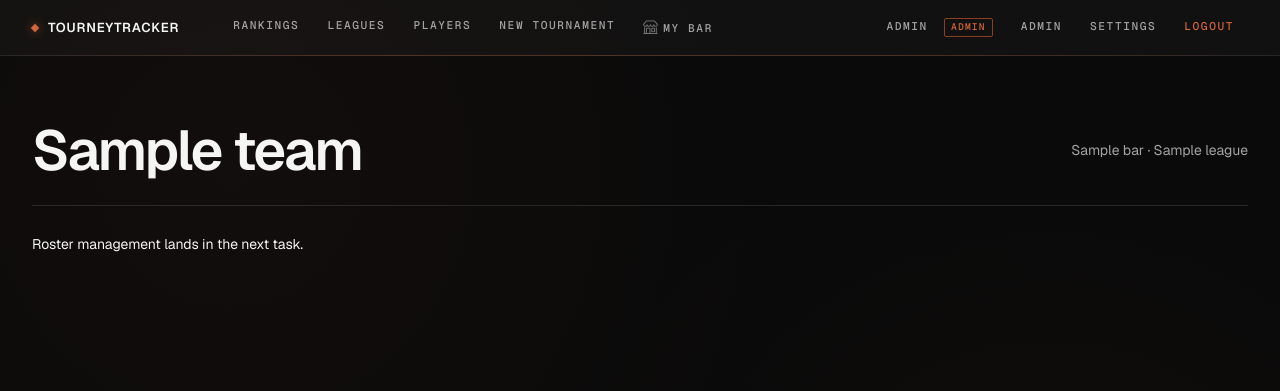
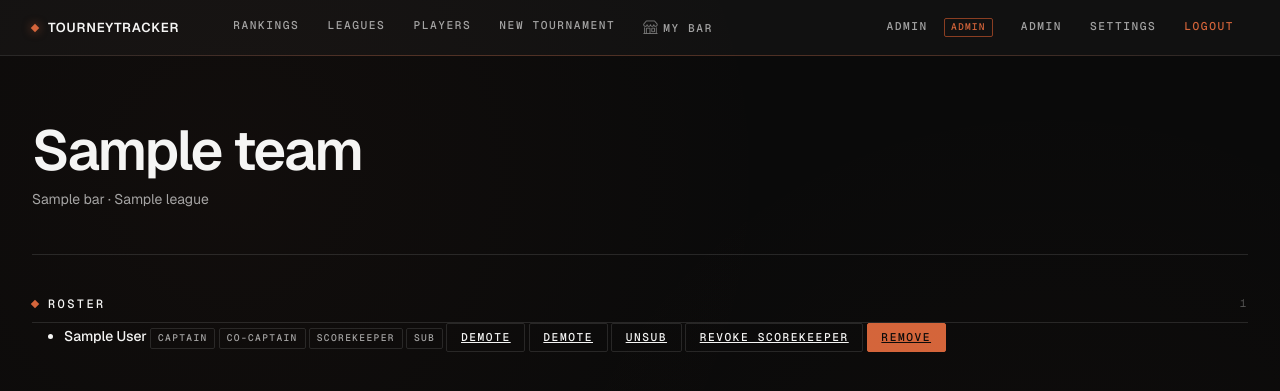
Before and after one commit to metachungoid/tourneytracker, a Flask app: page /team/1 in a window 1280 px wide. Shown: the top 391 px of the page. Run offline with Flask 3, Linux system fonts and the light colour scheme; a user stored in the database is signed in; tables that the repository leaves empty hold one stand-in row (values such as "Sample post").

Commit message:
teams: render roster and add stubs for role routes
Co-Authored-By: Claude Sonnet 4.6 <noreply@anthropic.com>

```diff
--- a/routes/teams.py
+++ b/routes/teams.py
@@ -33,10 +33,25 @@ def new_team(bid):
 @bp.route('/team/<int:tid>')
 @login_required
 def team_dashboard(tid):
+    from models import PlayerProfile, TeamMembership
     team = Team.query.get_or_404(tid)
     if not (team.can_manage_roster(current_user) or team.is_member(current_user)):
         abort(403)
-    return render_template('team_dashboard.html', team=team)
+    roster = TeamMembership.query.filter_by(team_id=tid).all()
+    rostered_profile_ids = [m.profile_id for m in roster]
+    if rostered_profile_ids:
+        invitable = PlayerProfile.query.filter(
+            PlayerProfile.league_id == team.league_id,
+            ~PlayerProfile.id.in_(rostered_profile_ids),
+        ).order_by(PlayerProfile.first_name, PlayerProfile.last_name).all()
+    else:
+        invitable = PlayerProfile.query.filter_by(league_id=team.league_id).order_by(
+            PlayerProfile.first_name, PlayerProfile.last_name
+        ).all()
+    return render_template('team_dashboard.html', team=team,
+                           roster=roster, invitable=invitable,
+                           can_manage=team.can_manage_roster(current_user),
+                           can_assign_sk=team.can_assign_scorekeeper(current_user))
 
 
 @bp.route('/team/<int:tid>/roster/add', methods=['POST'])
@@ -77,3 +92,15 @@ def roster_remove(tid, mid):
     db.session.commit()
     flash('Removed from roster.', 'info')
     return redirect(url_for('teams.team_dashboard', tid=tid))
+
+
+@bp.route('/team/<int:tid>/roster/<int:mid>/role', methods=['POST'])
+@login_required
+def roster_role(tid, mid):
+    abort(404)
+
+
+@bp.route('/team/<int:tid>/roster/<int:mid>/scorekeeper', methods=['POST'])
+@login_required
+def roster_scorekeeper(tid, mid):
+    abort(404)
--- a/templates/team_dashboard.html
+++ b/templates/team_dashboard.html
@@ -2,8 +2,60 @@
 {% block title %}{{ team.name }} — TourneyTracker{% endblock %}
 {% block content %}
 <header class="page-hero">
-  <h1 class="page-hero__title">{{ team.name }}</h1>
-  <p class="page-hero__sub">{{ team.bar.name }} · {{ team.league.name }}</p>
+  <div>
+    <h1 class="page-hero__title">{{ team.name }}</h1>
+    <p class="page-hero__sub">{{ team.bar.name }} · {{ team.league.name }}</p>
+  </div>
 </header>
-<p class="muted">Roster management lands in the next task.</p>
+
+<section class="admin-block">
+  <div class="section-head">
+    <h2 class="section-head__title">Roster</h2>
+    <span class="section-head__count">{{ roster|length }}</span>
+  </div>
+  {% if roster %}
+    <ul class="sponsors-list">
+      {% for m in roster %}
+        <li>
+          <strong>{{ m.profile.full_name }}</strong>
+          {% if m.is_captain %}<span class="badge">Captain</span>{% endif %}
+          {% if m.is_co_captain %}<span class="badge">Co-Captain</span>{% endif %}
+          {% if m.is_scorekeeper %}<span class="badge">Scorekeeper</span>{% endif %}
+          {% if m.is_sub %}<span class="badge muted">Sub</span>{% endif %}
+          {% if can_manage %}
+            <form method="post" action="{{ url_for('teams.roster_role', tid=team.id, mid=m.id) }}" style="display:inline">
+              <button name="role" value="captain" class="btn btn-link">{{ 'Demote' if m.is_captain else 'Make Captain' }}</button>
+              <button name="role" value="co_captain" class="btn btn-link">{{ 'Demote' if m.is_co_captain else 'Make Co-Captain' }}</button>
+              <button name="role" value="sub" class="btn btn-link">{{ 'Unsub' if m.is_sub else 'Mark Sub' }}</button>
+            </form>
+          {% endif %}
+          {% if can_assign_sk %}
+            <form method="post" action="{{ url_for('teams.roster_scorekeeper', tid=team.id, mid=m.id) }}" style="display:inline">
+              <button class="btn btn-link">{{ 'Revoke Scorekeeper' if m.is_scorekeeper else 'Make Scorekeeper' }}</button>
+            </form>
+          {% endif %}
+          {% if can_manage %}
+            <form method="post" action="{{ url_for('teams.roster_remove', tid=team.id, mid=m.id) }}" style="display:inline">
+              <button class="btn btn-link btn-danger">Remove</button>
+            </form>
+          {% endif %}
+        </li>
+      {% endfor %}
+    </ul>
+  {% else %}
+    <p class="muted">No players on the roster yet.</p>
+  {% endif %}
+
+  {% if can_manage and invitable %}
+    <form method="post" action="{{ url_for('teams.roster_add', tid=team.id) }}" class="form-stack form-stack--inline">
+      <select name="profile_id" class="form-control" required>
+        <option value="">Pick a player…</option>
+        {% for p in invitable %}
+          <option value="{{ p.id }}">{{ p.full_name }}</option>
+        {% endfor %}
+      </select>
+      <button class="btn btn-primary">Add to roster</button>
+    </form>
+  {% endif %}
+</section>
 {% endblock %}
```
